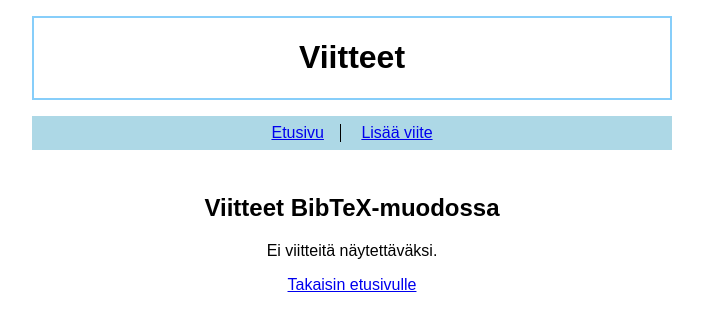
After one commit to akuraunio/miniprojekti, a Python web app: template src/templates/bibtex.html in a window 1280 px wide. The commit adds this page. Shown: the top 331 px of the page, without its empty margins (288-991 px from the left). Run offline with Jinja, Linux system fonts and the light colour scheme; the template is opened without the code that fills it, so the values that code supplies are empty.

Commit message:
bibtex viite sivu luotu

```diff
--- a/pyproject.toml
+++ b/pyproject.toml
@@ -17,7 +17,8 @@ dependencies = [
     "selenium (>=4.38.0,<5.0.0)",
     "robotframework-seleniumlibrary (>=6.8.0,<7.0.0)",
     "black (>=25.11.0,<26.0.0)",
-    "robotframework (>=7.3.2,<8.0.0)"
+    "robotframework (>=7.3.2,<8.0.0)",
+    "pylint (>=4.0.3,<5.0.0)"
 ]
 
 [dependency-groups]
--- /dev/null
+++ b/src/templates/bibtex.html
@@ -0,0 +1,30 @@
+{% extends "layout.html" %}
+
+{% block title %}Viitteet{% endblock %}
+
+{% block content %}
+  <h2>Viitteet BibTeX-muodossa</h2>
+
+  {% if bibtex_reference %}
+    <div class="actions">
+      <button onclick="copy_BibTex()">Kopioi leikepöydälle</button>
+      <a href="/bibtex/download">Lataa .bib tiedosto</a>
+    </div>
+    <pre id="bibtex-refrence"><code>{{ bibtex_reference }}</code></pre>
+  {% else %}
+    <p>Ei viitteitä näytettäväksi.</p>
+  {% endif %}
+
+
+  <div class="actions">
+    <a href="/">Takaisin etusivulle</a>
+  </div>
+  <script>
+    function copy_BibTex() {
+        const bibtex = document.getElementById('bibtex-refrence').textContent;
+        navigator.clipboard.writeText(bibtex).then(function() {
+            alert('BibTeX-viitteet kopioitu leikepöydälle');
+        });
+    }
+  </script>
+{% endblock %}
--- a/src/templates/reference_list.html
+++ b/src/templates/reference_list.html
@@ -1,4 +1,7 @@
 <p>Viitteet:</p>
+
+<a href="/bibtex" class="button">Näytä BibTeX-muodossa</a>
+
 {% if not references %}
 <p>Ei viitteitä</p>
 {% else %}
```
Also changed, not shown: src/ref_app.py (+21 -1 lines), 2 other files.
